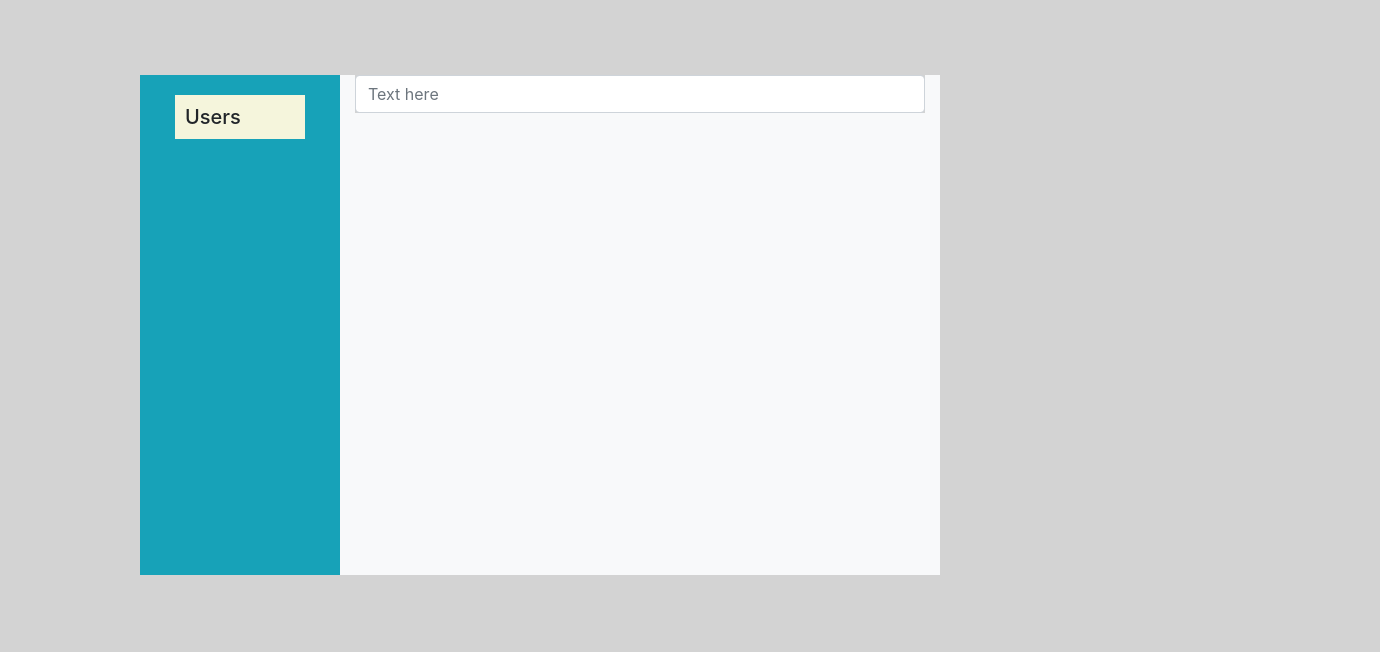
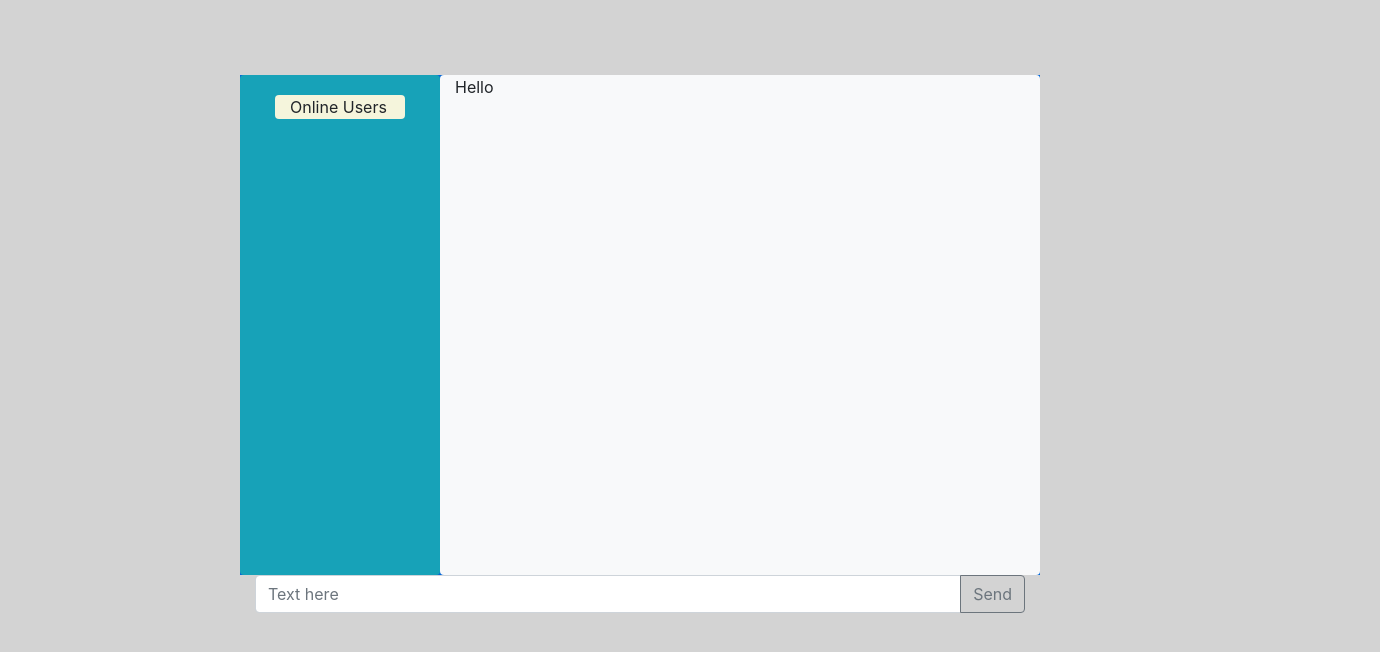
Before and after one commit to sarahtarablus/RealTimeChatApp, a React (Create React App) app in the folder RealTimeChatApp/ClientApp/: page / in a window 1280 px wide. Shown: the top 652 px of the page, 1380 px wide, since content can reach past the window. Built offline with nearby package versions, Linux system fonts and the light colour scheme.

Commit message:
ChatPage layout

```diff
--- a/RealTimeChatApp/ClientApp/src/components/ChatPage.js
+++ b/RealTimeChatApp/ClientApp/src/components/ChatPage.js
@@ -3,22 +3,25 @@ import React, { useState } from 'react';
 import '../custom.css';
 
 const ChatPage = () => {
+    const [message, setMessage] = useState("Hello");
+
 
 
 
     return (
         <div className="container">
-            <div className="row justify-content-center">
-                <div className="col-3 bg-info">
-                    <h5 className="title">Users</h5>
+            <div className="row">
+                <div className="col-3 bg-info rounded">
+                    <p className="title rounded">Online Users</p>
                 </div>
-                <div className="col-9 bg-light">
-                    <div className="input-group mb-3">
-                        <input type="text" className="form-control" placeholder="Text here" aria-label="Text here" aria-describedby="basic-addon2">
-                         </input>
-
+                <div className="col-9 bg-light rounded">{message}
+                </div>
+            </div>
+            <div className="input-group">
+                <input type="text" className="form-control" placeholder="Text here" aria-label="Text here" aria-describedby="basic-addon2"/>
+                    <div class="input-group-append">
+                        <button class="btn btn-outline-secondary" type="button">Send</button>
                     </div>
-                </div>
             </div>
         </div>
 
--- a/RealTimeChatApp/ClientApp/src/custom.css
+++ b/RealTimeChatApp/ClientApp/src/custom.css
@@ -8,7 +8,8 @@
 
 
 .container {
-    margin: 75px 0 0 auto;
+    margin: 75px 0 0 240px;
+    background-color: lightgrey;
 }
 
 .row {
@@ -18,8 +19,14 @@
 }
 
 .title {
+    justify-content:center;
     margin: 20px;
-    padding: 10px;
-    background-color:beige;
+    padding-left: 15px;
+    background-color: beige;
 
 }
+
+.input-group {
+    width: 770px;
+
+}
```
